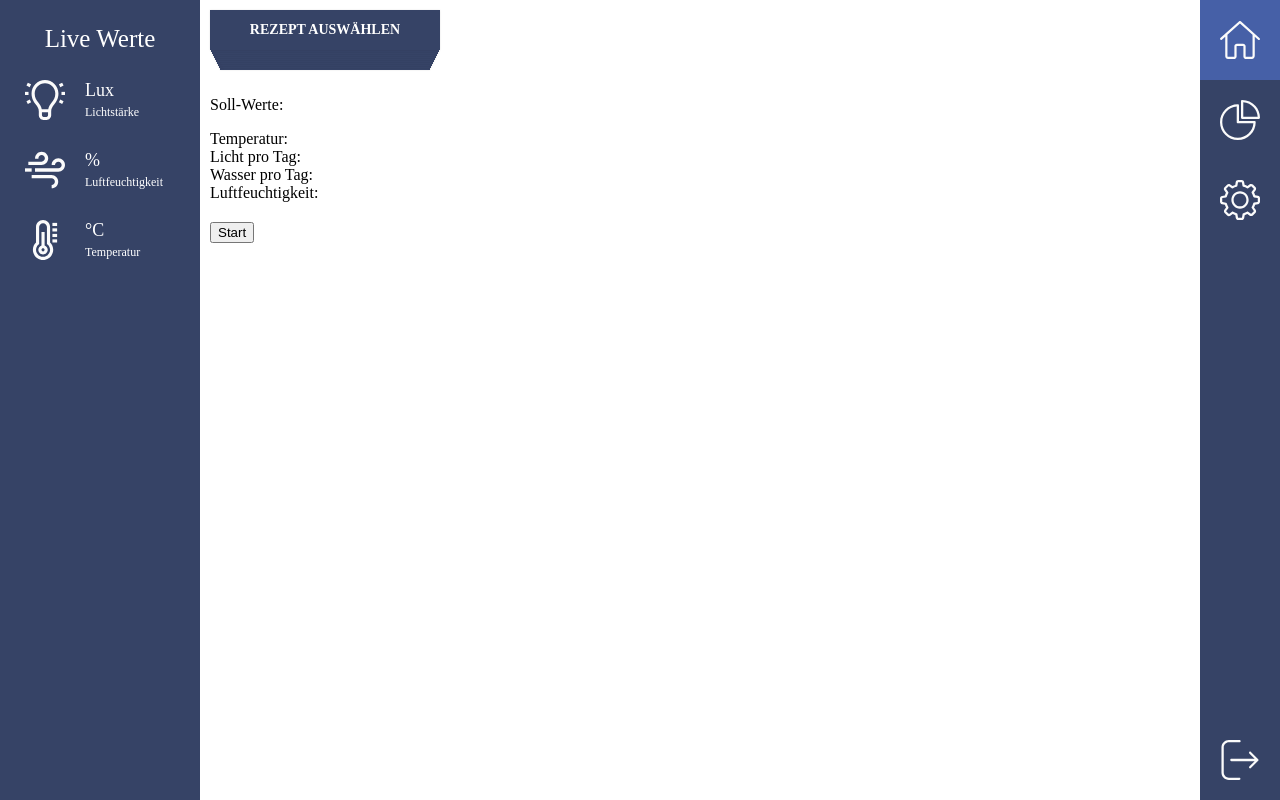
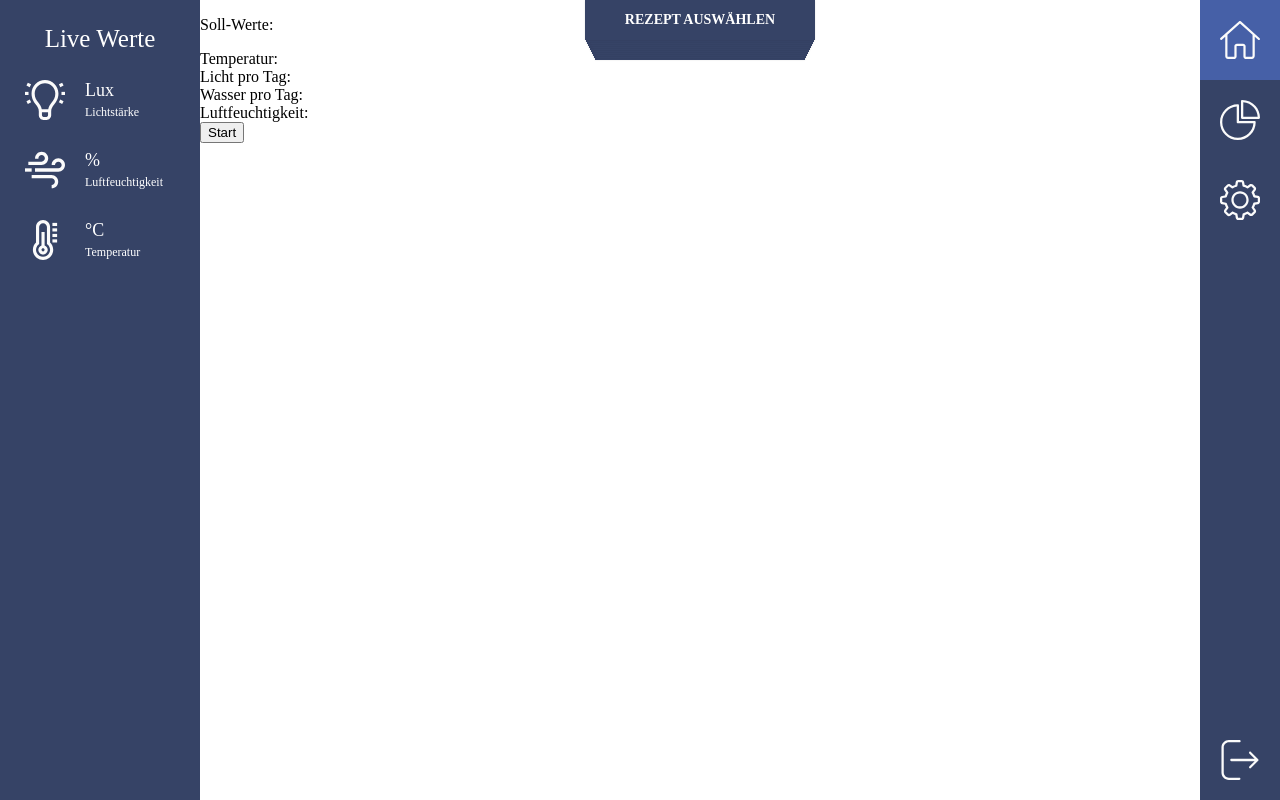
Before and after one commit to JohnTrunix/Gewaechshaus, a PHP site: page / in a window 1280 px wide. Run offline with PHP 8.4, Linux system fonts and the light colour scheme; data that the repository does not hold is empty; some web fonts are replaced.

Commit message:
mode selector

```diff
--- a/var/www/html/css/style.css
+++ b/var/www/html/css/style.css
@@ -117,8 +117,6 @@ body {
 	-ms-user-select: none;
 	user-select: none;
 	cursor: pointer;
-	position: relative;
-	top: 10px;
 }
 .select {
 	background-color: #364366;
@@ -169,15 +167,3 @@ body {
 #success_div {
 	display: none;
 }
-
-.slot_parameter {
-	position: relative;
-	top: 80px;
-	left: 10px;
-}
-
-.betriebsmodus {
-	position: relative;
-	left: 10px;
-	top: 100px;
-}
--- a/var/www/html/index.php
+++ b/var/www/html/index.php
@@ -43,6 +43,7 @@ require 'php/parameter_download.php';
             </div>
         </div>
         <div class="mitte">
+            <div class="mode_selector">
                 <div id="select-dropdown" class="closed">
                     <div id="select-default" class="select default">Rezept auswählen</div>
                     <div class="select option" id="slot1" data-id="1"></div>
@@ -71,6 +72,7 @@ require 'php/parameter_download.php';
                     </form>
                     <div id="error_div">Fehler!</div>
                     <div id="success_div">Erfolgreich!</div>
+                </div>
             </div>
         </div>
         <script>
```
Lines whose indentation alone changed are shown as unchanged.
